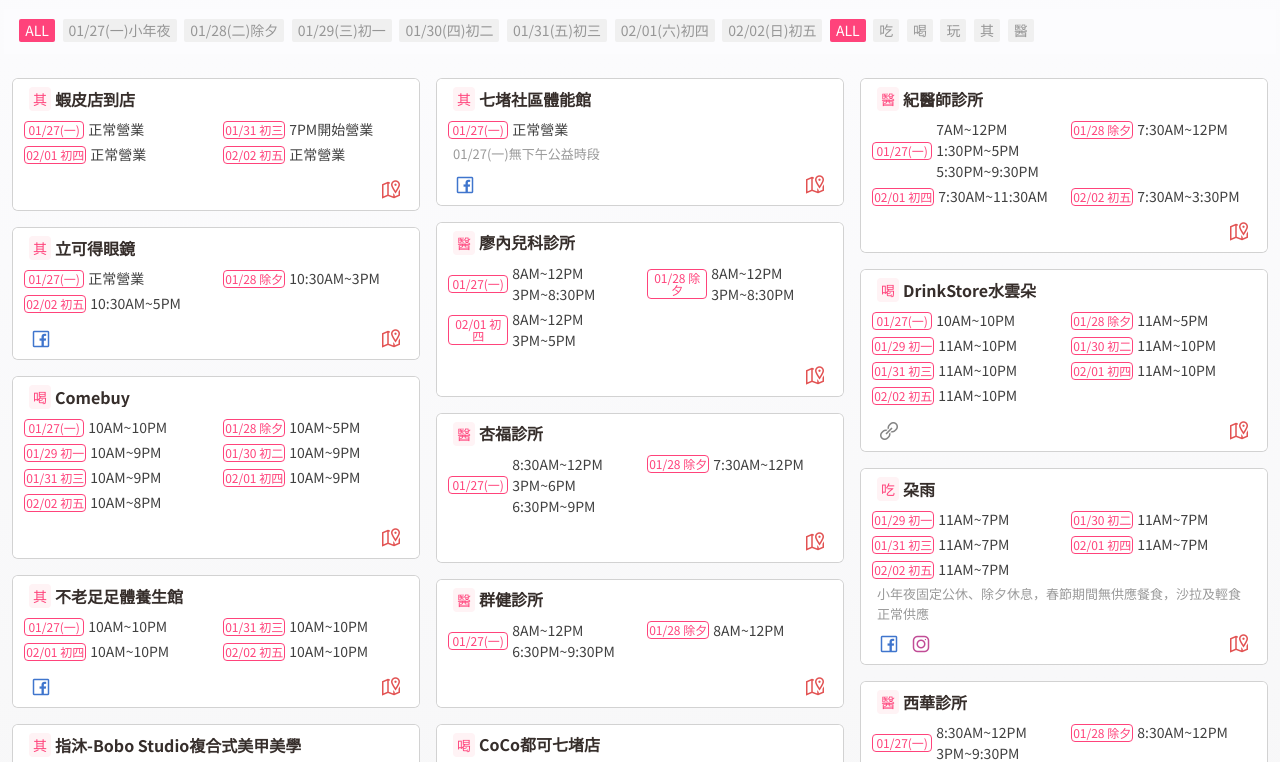
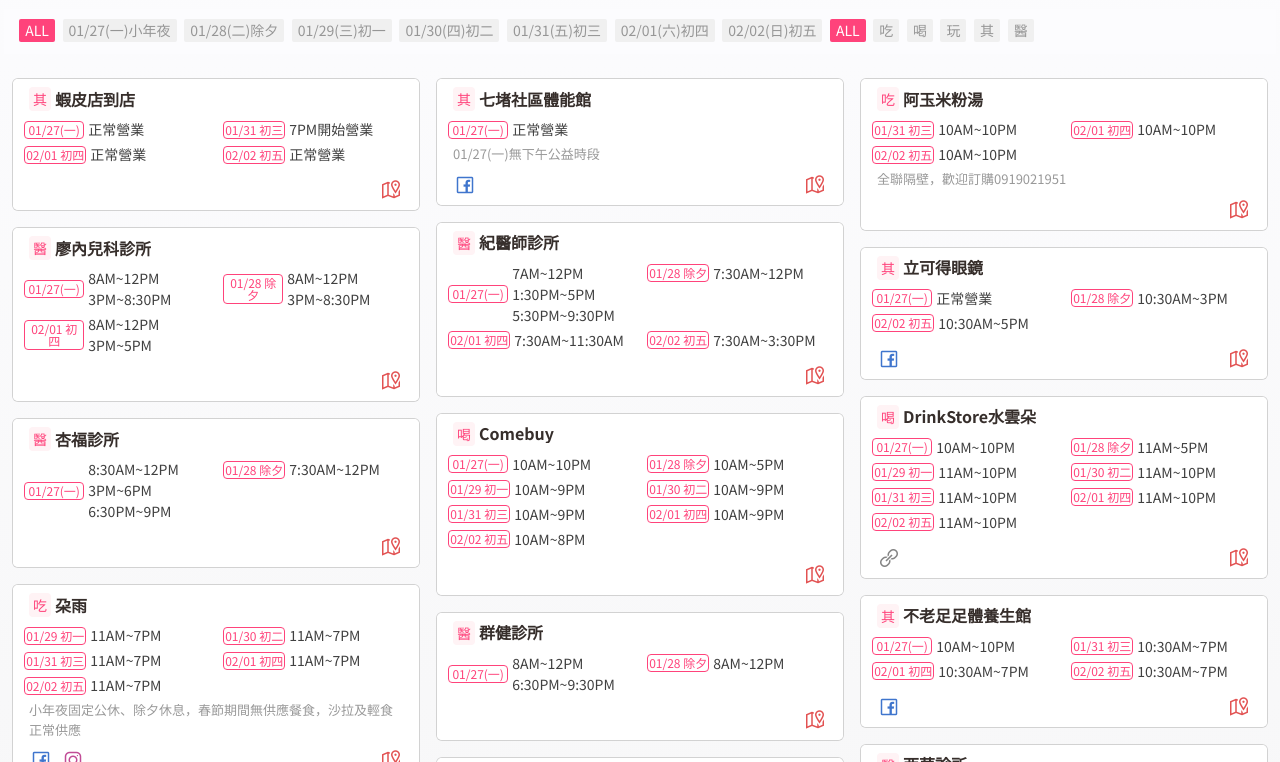
Before and after one commit to ilovecidu/2025LNY, a plain HTML site: page index.html in a window 1280 px wide. Shown: the part 149-911 px from the top of the page. Drawn offline with nearby package versions, Linux system fonts and the light colour scheme.

Commit message:
Update index.html

```diff
--- a/index.html
+++ b/index.html
@@ -527,9 +527,9 @@
                                 // { date: '01/28 除夕', time: '' },
                                 // { date: '01/29 初一', time: '' },
                                 // { date: '01/30 初二', time: '' },
-                                { date: '01/31 初三', time: '10AM~10PM' },
-                                { date: '02/01 初四', time: '10AM~10PM' },
-                                { date: '02/02 初五', time: '10AM~10PM' },
+                                { date: '01/31 初三', time: '10:30AM~7PM' },
+                                { date: '02/01 初四', time: '10:30AM~7PM' },
+                                { date: '02/02 初五', time: '10:30AM~7PM' },
                             ],
                             note: '',
                             socialLinks: {
@@ -538,6 +538,29 @@
                                 // line: '',
                                 // customLink:'',
                                 map: 'https://maps.app.goo.gl/RB7ySgSdaX92VB6U9'
+                            }
+                        },
+
+
+                        {
+                            cate: '吃',
+                            name: '阿玉米粉湯',
+                            businessDays: [
+                                // { date: '01/27(一)', time: '' },
+                                // { date: '01/28 除夕', time: '' },
+                                // { date: '01/29 初一', time: '' },
+                                // { date: '01/30 初二', time: '' },
+                                { date: '01/31 初三', time: '10AM~10PM' },
+                                { date: '02/01 初四', time: '10AM~10PM' },
+                                { date: '02/02 初五', time: '10AM~10PM' },
+                            ],
+                            note: '全聯隔壁，歡迎訂購0919021951',
+                            socialLinks: {
+                                // facebook: '',
+                                // instagram: '',
+                                // line: '',
+                                // customLink:'',
+                                map: 'https://maps.app.goo.gl/T413KdSkBTXDgxFf7'
                             }
                         },
 
```
